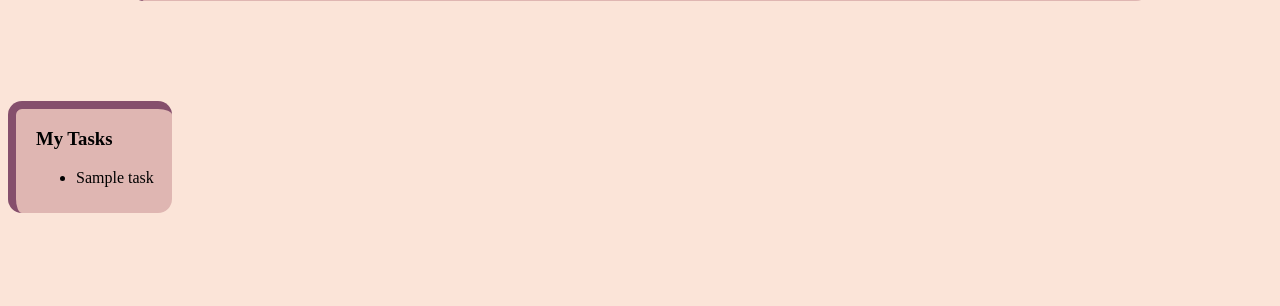
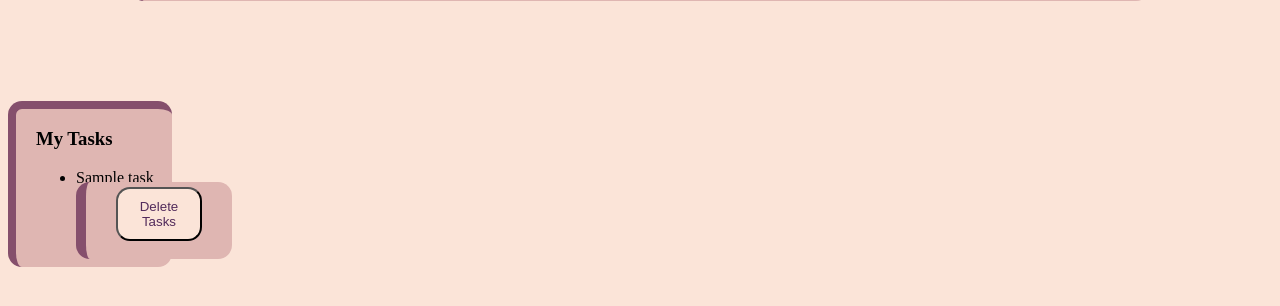
Before and after one commit to jingyi8282/Mini-IT-Project, a Flask app: template templates/tasks.html in a window 1280 px wide. Shown: the part 206-512 px from the top of the page. Run offline with Flask 3, Linux system fonts and the light colour scheme; the template is opened without the code that fills it: most values are stand-ins (such as "Sample title", 1, 10 or a date in 2020).

Commit message:
created delete button

```diff
--- a/templates/tasks.html
+++ b/templates/tasks.html
@@ -9,18 +9,24 @@
 
 <h1> TASKS PAGE </h1>
 
+<section>
 
-<form method="POST" action="/add">
+<form class="add_form" method="POST" action="/add">
     <input type="text" name="tasks" placeholder="Enter task">
-    <button type="submit">Add Tasks</button>
+    <button type="submit" class="add_button">Add Tasks</button>
 </form>
+
 </section>
 
 <div class="tasks_list">
     <h3> My Tasks </h3>
     <ul>
         {% for t in tasks %}
-            <li>{{ t }}</li>
+            <li>
+                {{ t }}
+                <form action="/delete/{{loop.index0}}" method="POST" style="display: inline; ">
+                <button type="submit" class="delete_button">Delete Tasks</button></form>
+            </li>
         {% endfor %}
     </ul>
 </div>
```
